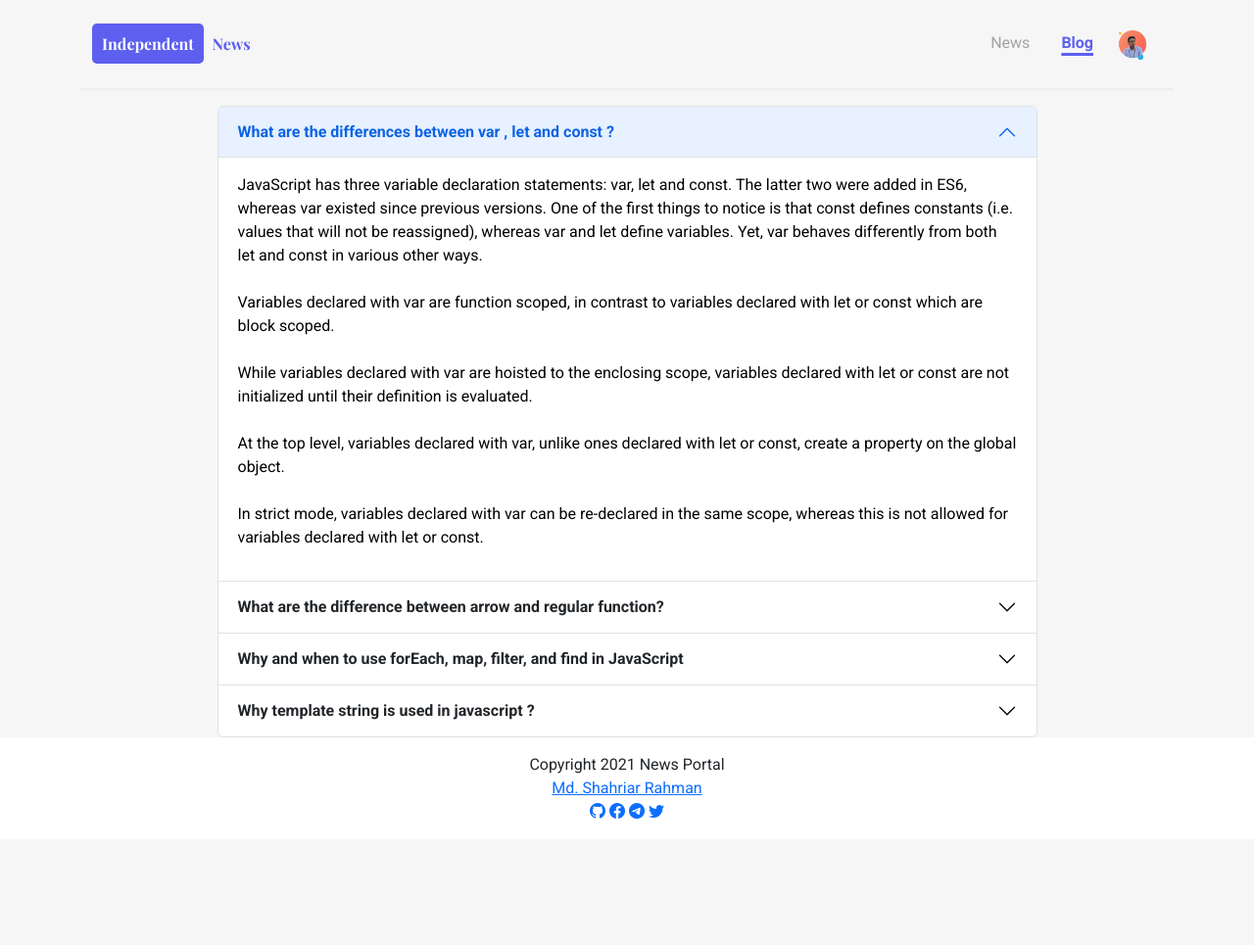
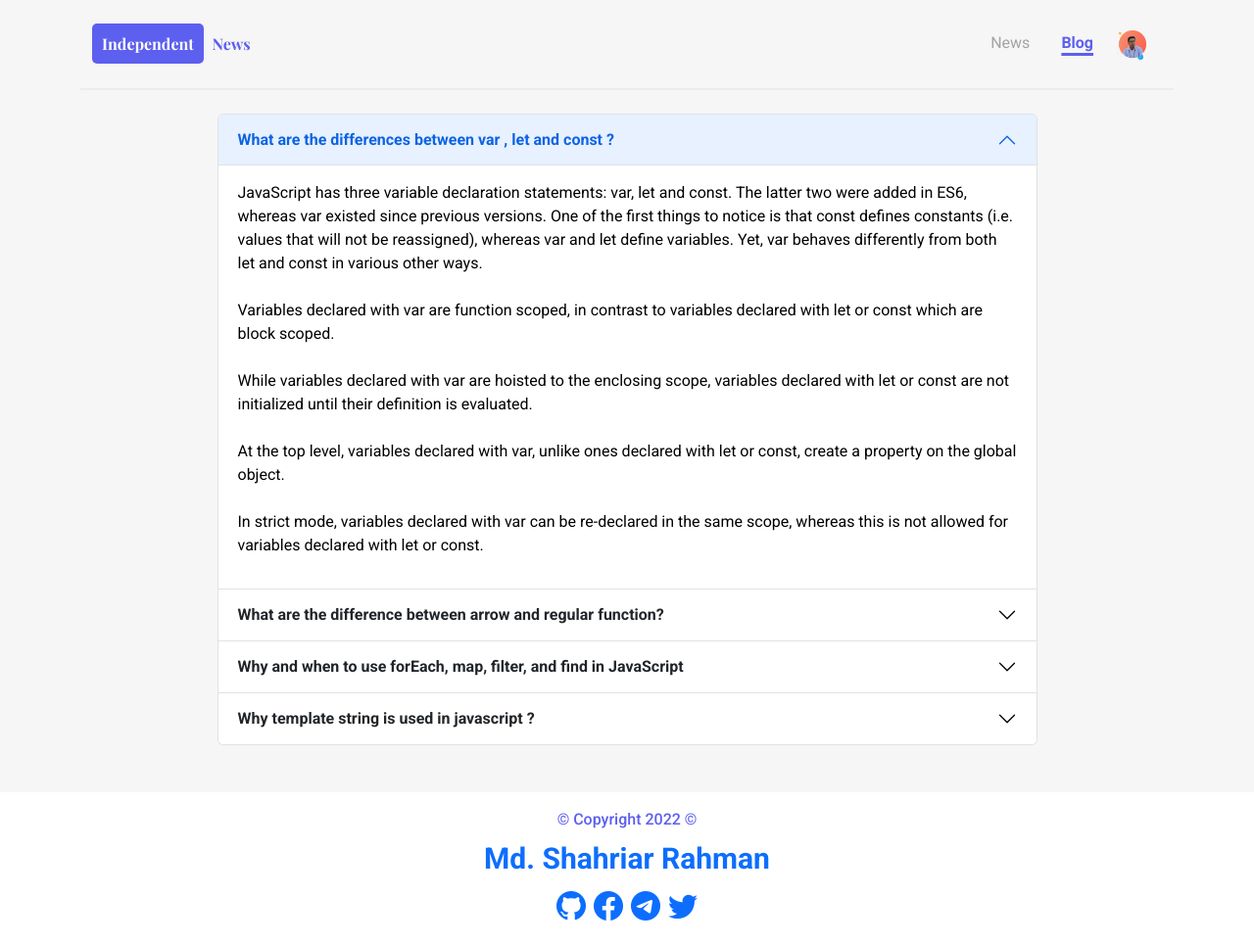
Before and after one commit to siamshahriar/Independent-news-portal, a plain HTML site: page index2.html in a window 1280 px wide. Shown: the whole page at 98% size. Before the commit the page ends 857 px from the top, so only its background shows below. Drawn offline with nearby package versions, Linux system fonts and the light colour scheme.

Commit message:
Almost  done

```diff
--- a/index2.html
+++ b/index2.html
@@ -3,7 +3,7 @@
   <head>
     <meta charset="utf-8" />
     <meta name="viewport" content="width=device-width, initial-scale=1" />
-    <title>World of News</title>
+    <title>Global Independent News</title>
     <link
       href="https://cdn.jsdelivr.net/npm/bootstrap@5.2.0/dist/css/bootstrap.min.css"
       rel="stylesheet"
@@ -23,7 +23,9 @@
       <!-- site name & news & blog  -->
       <nav class="navbar navbar-expand-lg">
         <div class="container-fluid">
-          <a class="navbar-brand" id="first-nav" href="#"><span id="independent">Independent</span> News</a>
+          <a class="navbar-brand" id="first-nav" href="#"
+            ><span id="independent">Independent</span> News</a
+          >
           <button
             class="navbar-toggler"
             type="button"
@@ -61,7 +63,7 @@
 
     <!-- Main section starts  -->
     <main class="container">
-      <div class="d-flex justify-content-center">
+      <div class="d-flex justify-content-center mt-4 mb-5">
         <div class="accordion w-75" id="accordionPanelsStayOpenExample">
           <div class="accordion-item">
             <h2 class="accordion-header" id="panelsStayOpen-headingOne">
@@ -254,18 +256,28 @@
     <!-- Footer starts  -->
     <footer>
       <div class="d-flex justify-content-center flex-column align-items-center">
-          <span>Copyright 2021 News Portal</span>
-    <a href="https://github.com/siamshahriar">Md. Shahriar Rahman</a>
-    <div>
-      <a href=""><i class="bi bi-github"></i></a>
-      <a href=""><i class="bi bi-facebook"></i></a>
-      <a href=""><i class="bi bi-telegram"></i></a>
-      <a href=""><i class="bi bi-twitter"></i></a>
-    </div>
+        <span>© Copyright 2022 ©</span>
+        <a id="myName" href="https://github.com/siamshahriar" target="_blank"
+          >Md. Shahriar Rahman</a
+        >
+        <div>
+          <a href="https://github.com/siamshahriar" target="_blank"
+            ><i class="bi bi-github"></i
+          ></a>
+          <a
+            href="https://www.facebook.com/mdshahriarrahman.siam/"
+            target="_blank"
+            ><i class="bi bi-facebook"></i
+          ></a>
+          <a href="https://t.me/siaamdiu"
+            ><i class="bi bi-telegram" target="_blank"></i
+          ></a>
+          <a href="https://twitter.com"
+            ><i class="bi bi-twitter" target="_blank"></i
+          ></a>
+        </div>
       </div>
-
-
-  </footer>
+    </footer>
     <!-- Footer ends   -->
 
     <script
--- a/style.css
+++ b/style.css
@@ -139,3 +139,18 @@ footer {
   background-color: #ffffff;
   padding: 1rem;
 }
+footer span{
+    font-weight: 500;
+    color: #5d5fef;
+}
+#myName{
+    font-size: 30px;
+    text-decoration: none;
+    font-weight: 700;
+    margin: 5px 0;
+}
+
+footer .bi{
+    font-size: 30px;
+    margin: 0 2px;
+}
```
Also changed, not shown: index.html (+7 -7 lines).
